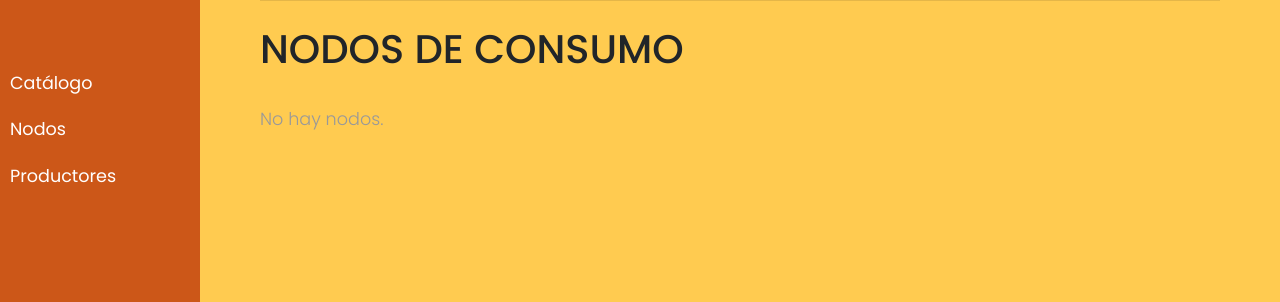
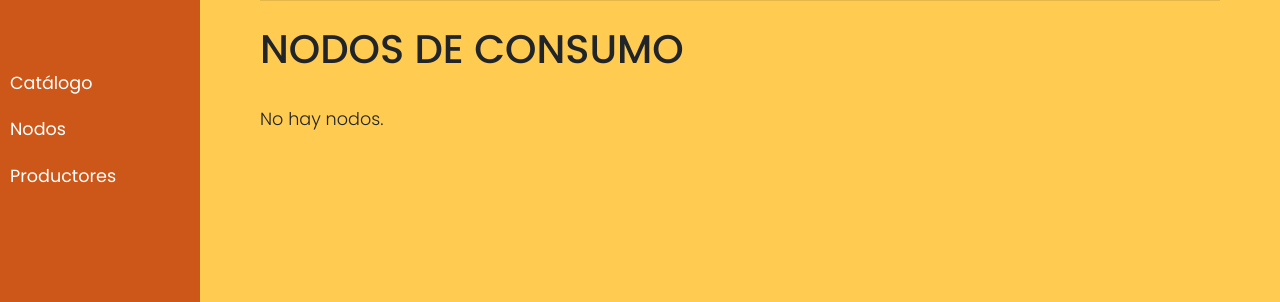
Before and after one commit to lembon/atizar, a Django app: page /nodos/ in a window 1280 px wide. Shown: the part 56-358 px from the top of the page. Run offline with Django 3.2, Linux system fonts and the light colour scheme; data that the repository does not hold is empty; some libraries are stand-ins or nearby versions.

Commit message:
Css p sin color (osea negro)

```diff
--- a/abastece/static/abastece/style.css
+++ b/abastece/static/abastece/style.css
@@ -53,7 +53,6 @@ p {
     font-size: 1.1em;
     font-weight: 300;
     line-height: 1.7em;
-    color: #999;
 }
 
 a, a:hover, a:focus {
```
